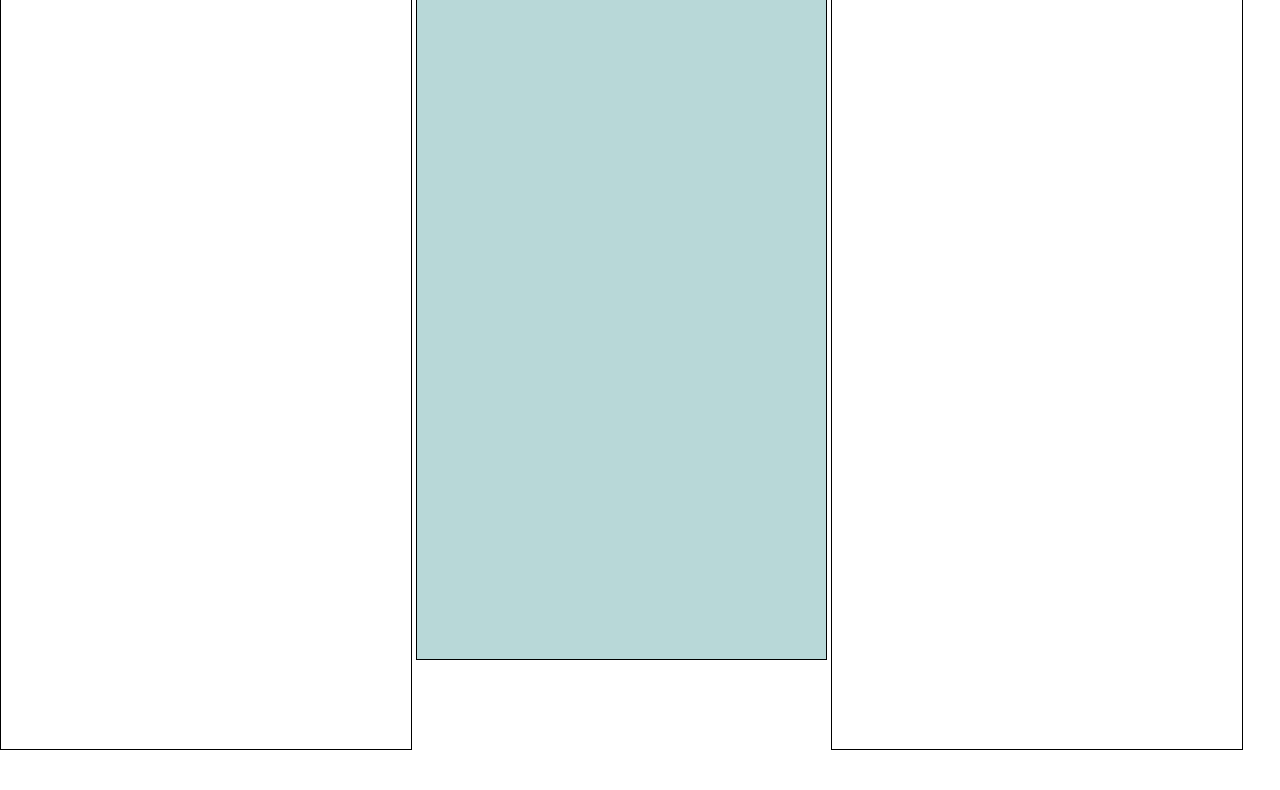
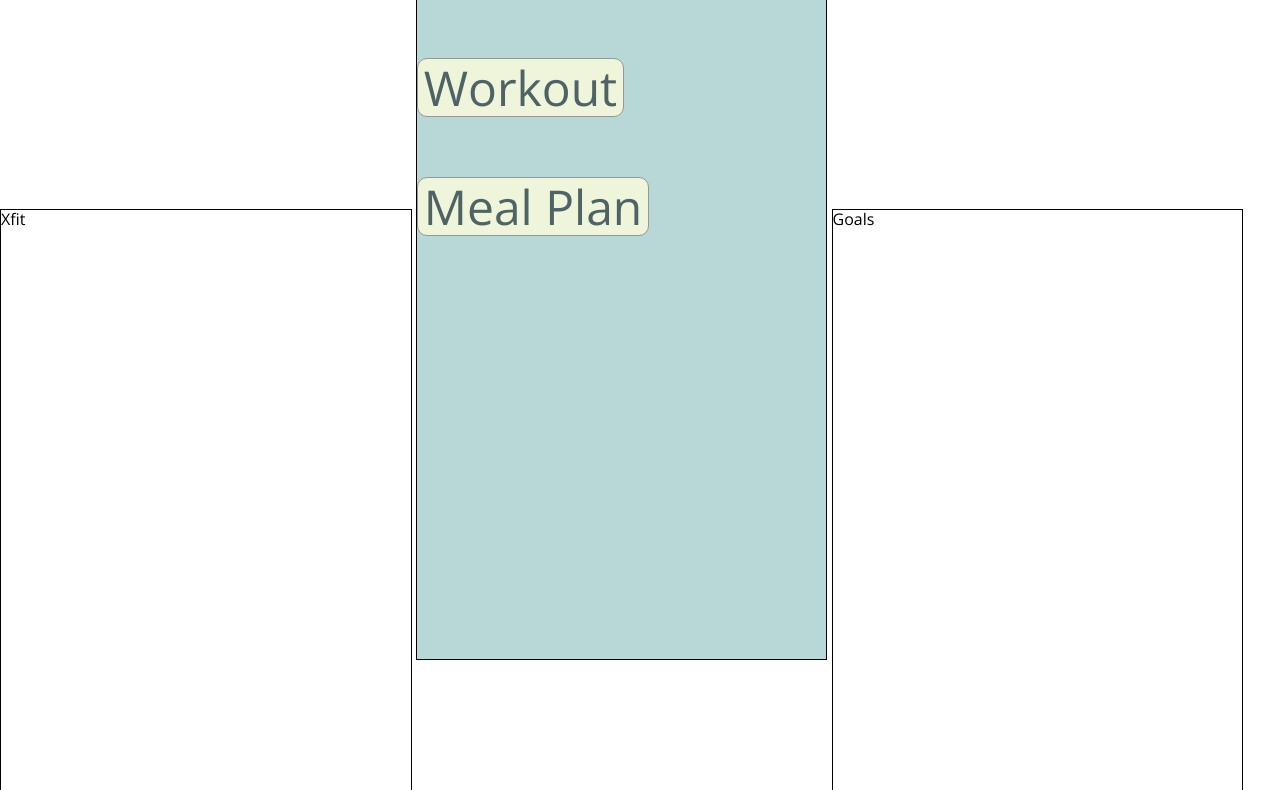
Before and after one commit to gness1804/design-challenge-fitness-site, a website: page index.html in a window 1280 px wide. Shown: the part 142-932 px from the top of the page. Before the commit the page ends 892 px from the top, so only its background shows below. Drawn offline with nearby package versions, Linux system fonts and the light colour scheme.

Commit message:
WIP -- got buttons onto second column

```diff
--- a/index.html
+++ b/index.html
@@ -3,6 +3,7 @@
   <head>
     <meta charset="utf-8">
     <meta name="viewport" content="width=device-width"/>
+    <link href="https://fonts.googleapis.com/css?family=Open+Sans" rel="stylesheet">
     <script src="https://ajax.googleapis.com/ajax/libs/jquery/1.12.4/jquery.min.js"></script>
     <link rel="stylesheet" style="text/css" href="https://cdnjs.cloudflare.com/ajax/libs/normalize/4.2.0/normalize.css"/>
     <link rel="stylesheet" style="text/css" href="styles.css"/>
@@ -16,6 +17,8 @@
 
     <section class="column today">
       <h2>Today</h2>
+      <button class="middle-column-button workout-button">Workout</button>
+      <button class="middle-column-button meal-plan-button">Meal Plan</button>
     </section>
 
     <section class="column goals">
--- a/styles.css
+++ b/styles.css
@@ -1,3 +1,7 @@
+html {
+  font-family: 'Open Sans', sans-serif;
+}
+
 .column {
   border: 1px solid black;
   display: inline-block;
@@ -10,10 +14,28 @@
 }
 
 .today h2 {
-  font-family: .SFNSText;
+  color: #4F6367;
   font-size: 60px;
-  color: #4F6367;
   text-align: center;
   text-shadow: 3px 2px 4px rgba(0,0,0,0.50);
   text-transform: uppercase;
 }
+
+.middle-column-button {
+  background: #EEF5DB;
+  border-radius: 10px;
+  border: 1px solid #979797;
+  color: #4F6367;
+  font-size: 48px;
+  margin: 30px auto;
+}
+
+.workout-button {
+
+}
+
+.meal-plan-button {
+
+}
+
+/* Rectangle 4: */
```
